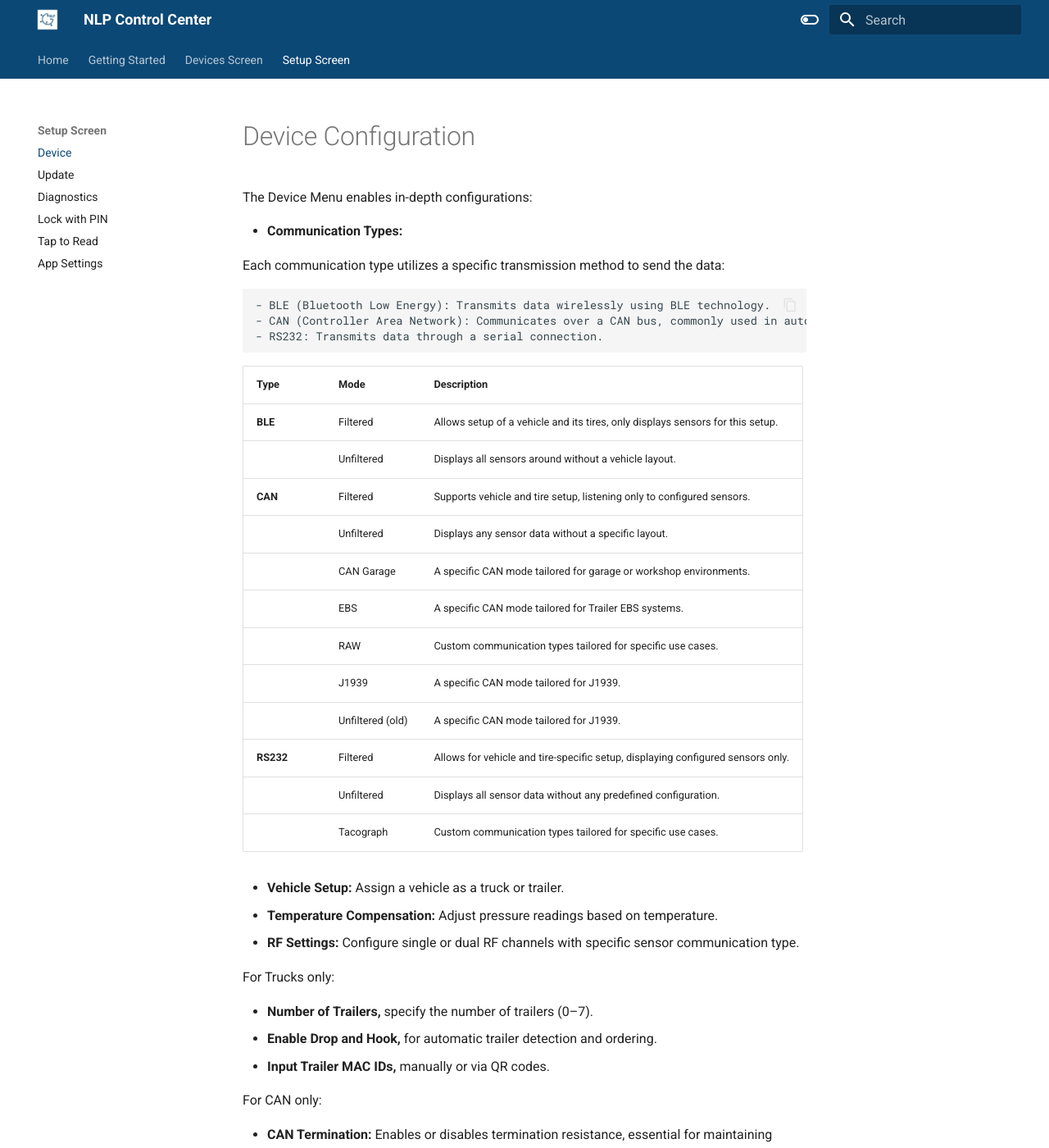
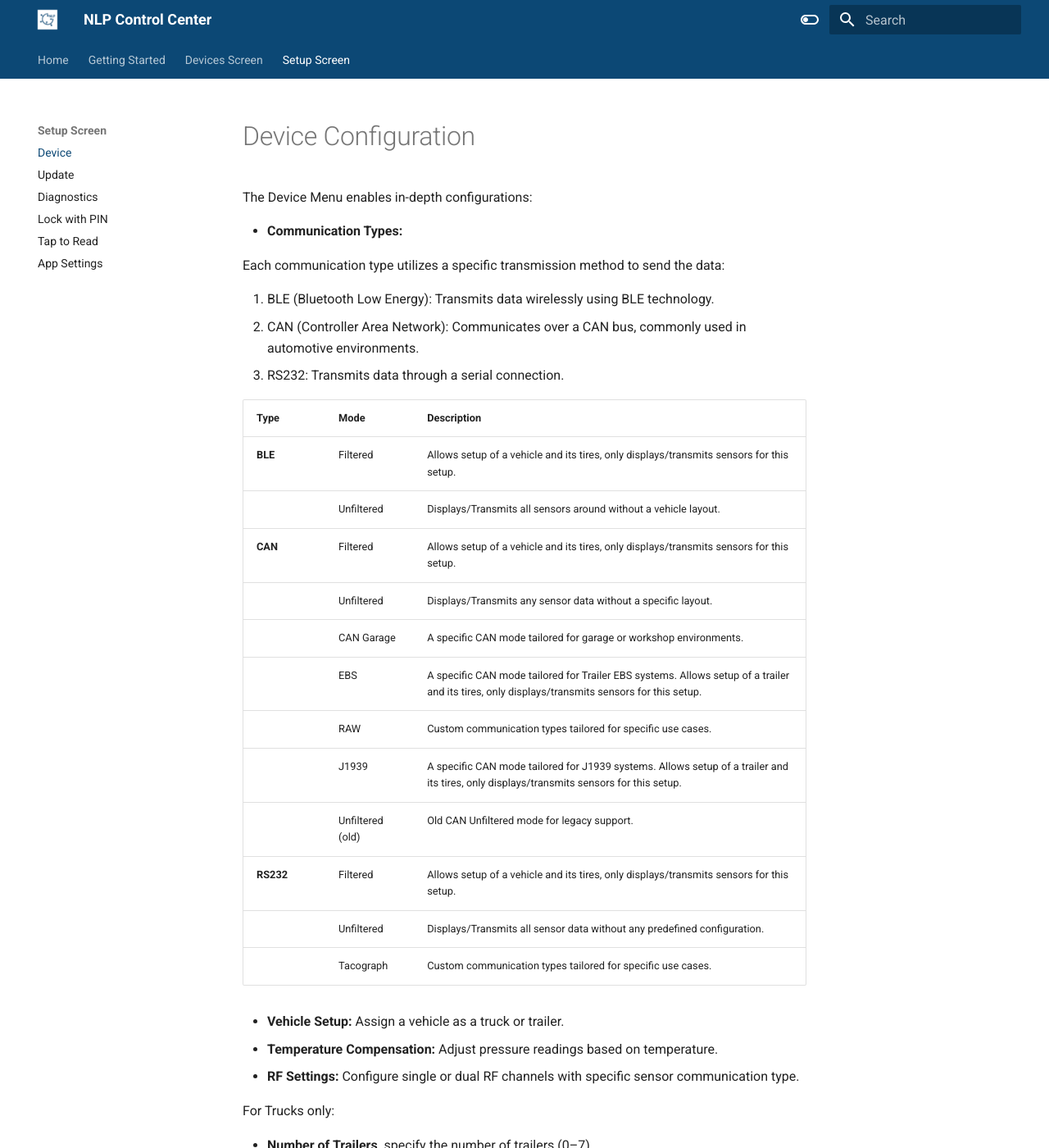
Before and after one commit to KorbiNeosens/nlp_app_manual, an MkDocs documentation site: the page built from docs/setup-screen/device.md, in a window 1280 px wide and 1400 px high. Shown: the whole window at 82% size. Built offline with MkDocs 1.6.1 and Material for MkDocs 9.7.7, drawn with Linux system fonts in a browser that asks for light colours.

```diff
--- a/docs/setup-screen/device.md
+++ b/docs/setup-screen/device.md
@@ -9,23 +9,23 @@
 
 Each communication type utilizes a specific transmission method to send the data:
 
-    - BLE (Bluetooth Low Energy): Transmits data wirelessly using BLE technology.
-    - CAN (Controller Area Network): Communicates over a CAN bus, commonly used in automotive environments.
-    - RS232: Transmits data through a serial connection.
+  1. BLE (Bluetooth Low Energy): Transmits data wirelessly using BLE technology.
+  2. CAN (Controller Area Network): Communicates over a CAN bus, commonly used in automotive environments.
+  3. RS232: Transmits data through a serial connection.
 
 | **Type**       | **Mode**      | **Description**                                                                 |
 |-----------------|--------------|---------------------------------------------------------------------------------|
-| **BLE**         | Filtered      | Allows setup of a vehicle and its tires, only displays sensors for this setup.  |
-|                 | Unfiltered    | Displays all sensors around without a vehicle layout.                          |
-| **CAN**         | Filtered      | Supports vehicle and tire setup, listening only to configured sensors.         |
-|                 | Unfiltered    | Displays any sensor data without a specific layout.                            |
+| **BLE**         | Filtered      | Allows setup of a vehicle and its tires, only displays/transmits sensors for this setup.  |
+|                 | Unfiltered    | Displays/Transmits all sensors around without a vehicle layout.                          |
+| **CAN**         | Filtered      | Allows setup of a vehicle and its tires, only displays/transmits sensors for this setup.        |
+|                 | Unfiltered    | Displays/Transmits any sensor data without a specific layout.                            |
 |                 | CAN Garage    | A specific CAN mode tailored for garage or workshop environments.|
-|                 | EBS    | A specific CAN mode tailored for Trailer EBS systems.|
+|                 | EBS    | A specific CAN mode tailored for Trailer EBS systems. Allows setup of a trailer and its tires, only displays/transmits sensors for this setup.|
 |                 | RAW    | Custom communication types tailored for specific use cases.|
-|                 | J1939    | A specific CAN mode tailored for J1939.|
-|                 | Unfiltered (old)    | A specific CAN mode tailored for J1939.|
-| **RS232**       | Filtered      | Allows for vehicle and tire-specific setup, displaying configured sensors only.|
-|                 | Unfiltered    | Displays all sensor data without any predefined configuration.|
+|                 | J1939    | A specific CAN mode tailored for J1939 systems. Allows setup of a trailer and its tires, only displays/transmits sensors for this setup.|
+|                 | Unfiltered (old)    | Old CAN Unfiltered mode for legacy support.|
+| **RS232**       | Filtered      | Allows setup of a vehicle and its tires, only displays/transmits sensors for this setup.|
+|                 | Unfiltered    | Displays/Transmits all sensor data without any predefined configuration.|
 |                 | Tacograph    | Custom communication types tailored for specific use cases.  |
 
 - **Vehicle Setup:** Assign a vehicle as a truck or trailer.
```
